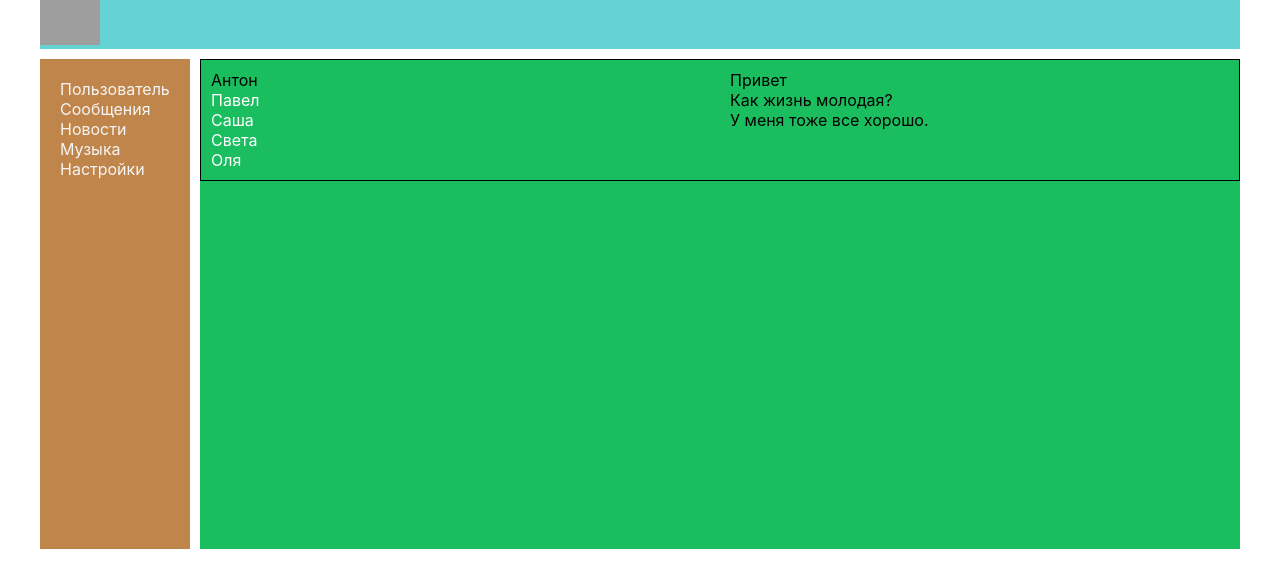
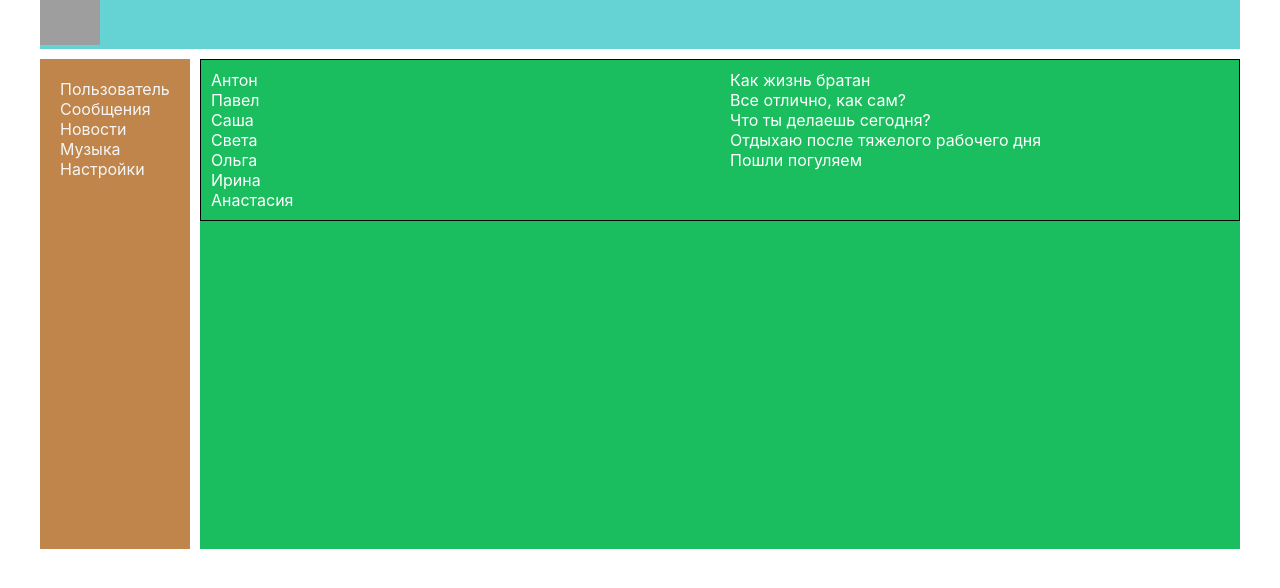
Before and after one commit to FedoseevDS/JS-react-learn, a React (Create React App) app: page /dialogs in a window 1280 px wide. Shown: the top 588 px of the page. Built offline with nearby package versions, Linux system fonts and the light colour scheme; grey boxes are pictures that could not be loaded.

Commit message:
Added the map method to the Dialog, MyPosts directory

```diff
--- a/src/components/Dialogs/Dialogs.jsx
+++ b/src/components/Dialogs/Dialogs.jsx
@@ -1,33 +1,57 @@
-import React from 'react';
-import s from './Dialogs.module.css';
+import React from "react";
+import s from "./Dialogs.module.css";
+import { NavLink } from "react-router-dom";
+
+const DialogItem = (props) => {
+  let path = "dialogs" + props.id;
+
+  /* props.name, props.id */
+
+  return (
+    <div className={s.dialog + " " + s.active}>
+      <NavLink to="#">{props.name}</NavLink>{" "}
+    </div>
+  );
+};
+
+const Message = (props) => {
+  return <div className={s.message}>{props.message}</div>;
+};
+
+let dialogs = [
+  { id: 1, name: "Антон" },
+  { id: 2, name: "Павел" },
+  { id: 3, name: "Саша" },
+  { id: 4, name: "Света" },
+  { id: 5, name: "Ольга" },
+  { id: 6, name: "Ирина" },
+  { id: 7, name: "Анастасия" },
+];
+
+let dialogsElements = dialogs.map( d => <DialogItem name={d.name} id={d.id} /> );
+
+
+let messages = [
+  { id: 1, message: "Как жизнь братан" },
+  { id: 2, message: "Все отлично, как сам?" },
+  { id: 3, message: "Что ты делаешь сегодня?" },
+  { id: 4, message: "Отдыхаю после тяжелого рабочего дня" },
+  { id: 5, message: "Пошли погуляем" },
+];
+
+let messagesElements = messages.map ( m => <Message message={m.message} id={m.id} /> );
 
 const Dialog = (props) => {
   return (
     <div className={s.dialogs}>
       <div className={s.dialogs_items}>
-                <div className={s.dialog + ' ' + s.active}>
-                    Антон
+        {dialogsElements}
       </div>
-                <div className={s.dialog}>
-                    Павел
-                </div>
-                <div className={s.dialog}>
-                    Саша
-                </div>
-                <div className={s.dialog}>
-                    Света
-                </div>
-                <div className={s.dialog}>
-                    Оля
+      <div className={s.messages}>
+        {messagesElements}
       </div>
     </div>
-             <div className={s.messages}>
-                <div className={s.message}>Привет</div>
-                <div className={s.message}>Как жизнь молодая?</div>
-                <div className={s.message}>У меня тоже все хорошо.</div>
-             </div>
-        </div>
-    )
-}
+  );
+};
 
 export default Dialog;
--- a/src/components/Dialogs/Dialogs.module.css
+++ b/src/components/Dialogs/Dialogs.module.css
@@ -9,21 +9,19 @@
 }
 
 .dialogs_items .active {
-    color: black;
+    color: rgb(215, 218, 148);
 }
 
-.dialog {
+.dialog a {
     color: white;
+    text-decoration: none;
 }
 
-.dialog:hover {
+.dialog a:hover {
     color: black;
 }
 
 .messages {
     padding: 10px;
+    color: white;
 }
-
-.message {
-
-}
--- a/src/components/Header/Header.module.css
+++ b/src/components/Header/Header.module.css
@@ -1,9 +1,9 @@
-.header img { /* . - импортирую класс из js */
-  width: 5%; /* ширина элемента */
-  height: auto; /* высота элемента */
+.header img {
+  width: 5%;
+  height: auto;
 }
 
-.header { /* импортирую класс из js */
-  grid-area: h; /* дал название элементу, для расположения его в сетке */
-  background-color: rgb(101, 211, 211); /* присвоил цвет области */
+.header {
+  grid-area: h;
+  background-color: rgb(101, 211, 211);
 }
--- a/src/components/Navbar/Navbar.jsx
+++ b/src/components/Navbar/Navbar.jsx
@@ -13,6 +13,10 @@ let c2 = 'active';
 'item active'
 let classes = c1 + ' ' + c2;
 let classesNew = `${n.item} ${n.active}`; */
+
+const DialogItem = () => {
+
+}
 
 const Navbar = () => { // создал функцию с переменной Navbar
     return (
--- a/src/components/Navbar/Navbar.module.css
+++ b/src/components/Navbar/Navbar.module.css
@@ -13,6 +13,10 @@
   color: rgb(19, 21, 22);
 }
 
-.item a.active {
+/* .item a:active {
   color: goldenrod;
+} */
+
+.item a:focus {
+  color: brown;
 }
--- a/src/components/Profile/MyPosts/MyPosts.jsx
+++ b/src/components/Profile/MyPosts/MyPosts.jsx
@@ -1,20 +1,39 @@
-import React from 'react'; // импортирую компонент
-/* import s from './MyPosts.module.css'; */
-import Post from './Post/Post';
+import React from "react"; // импортирую компонент
+import s from "./MyPosts.module.css";
+import Post from "./Post/Post";
 
-const MyPosts = () => { // создал стрелочную функцию
-    return ( // возвращает результат
-    <div> {/* тег блока */}
-      My posts
-      <div> {/* закрывающий тег блока */}
-        <textarea></textarea> {/* место для ввода больших текстовых сообщений */}
-        <button>Добавить пост</button>
-        <button>Удалить текст</button>
-      </div> {/* закрывающий тег */}
-      <Post message='Hi, how are you?' likeCount='- 20' />
-      <Post message="It's my first post" likeCount='- 25' />
+const MyPosts = (props) => {
+
+  let posts = [
+    {message: 'Сегодня пришла заработная плата, я был не много удивлен', likeCount: 20},
+    {message: 'У моей собаки что с настроением', likeCount: 25},
+    {message: 'Что делать когда хочеться выпить, а нельзя?', likeCount: 32},
+    {message: 'Почему не могу оторваться от ее глаз?', likeCount: 12},
+    {message: 'Луна оказывается не белая!', likeCount: 17},
+  ]
+
+  let postsElements = posts.map( p => <Post message={p.message} likeCount={p.likeCount} />);
+
+  return (
+    <div className={s.posts_block}>
+      <h3>My posts</h3>
+      <div>
+        <div>
+          <textarea></textarea>
+        </div>
+        <div className={s.button_item}>
+          <button>Добавить пост</button>
+          <button>Удалить текст</button>
+        </div>
+      </div>
+      <div className={s.posts}>
+        {postsElements}
+
+        {/* <posts id={posts[0].id} message={posts[0].message} likeCount={posts[0].likeCount} />
+        <posts id={posts[1].id} message={posts[1].message} likeCount={posts[1].likeCount} /> */}
+      </div>
     </div>
-  )
-}
+  );
+};
 
 export default MyPosts; // экспортирую функцию в проект
--- a/src/components/Profile/MyPosts/MyPosts.module.css
+++ b/src/components/Profile/MyPosts/MyPosts.module.css
@@ -0,0 +1,8 @@
+.posts_block {
+  padding: 10px;
+}
+
+.posts {
+  margin-top: 0px;
+  color: black;
+}
--- a/src/components/Profile/MyPosts/Post/Post.jsx
+++ b/src/components/Profile/MyPosts/Post/Post.jsx
@@ -1,19 +1,19 @@
-import React from 'react'; // импортирую компонент
-import s from './Posts.module.css'; // создал модульный класс для css
-import ocean from '../../../img/ocean.png';
+import React from "react"; // импортирую компонент
+import s from "./Posts.module.css"; // создал модульный класс для css
+import ocean from "../../../img/ocean.png";
 
 /* console.log(props.message); */
 
-const Post = (props) => { // создал стрелочную функцию
-    return ( // возвращает результат
-      <div className={s.item}> {/* тег блока, с классом для css */}
-        <img className={s.img} src={ocean} alt=''/>
-        {props.message}
-          <div>
+const Post = (props) => {
+  return (
+    <div className={s.item}>
+      <img className={s.img} src={ocean} alt="" />
+      {props.message}
+      <div>
         <span>Like</span> {props.likeCount}
       </div>
     </div>
-  )
-}
+  );
+};
 
 export default Post; // экспортирую функцию в проект
--- a/src/components/Profile/MyPosts/Post/Posts.module.css
+++ b/src/components/Profile/MyPosts/Post/Posts.module.css
@@ -1,8 +1,8 @@
 .item { /* подключил класс */
   color: black; /* цвет заливки строки */
-  width: 250px;
+  width: 100%;
   border: 1px solid;
-  margin: 0 0 20px 0;
+  margin: 10px 0 0 0;
 }
 
 .item .img {
--- a/src/components/Profile/Profile.jsx
+++ b/src/components/Profile/Profile.jsx
@@ -1,12 +1,11 @@
 import React from "react";
 import MyPosts from "./MyPosts/MyPosts";
-import s from "./Profile.module.css";
+import ProfileInfo from "./Profileinfo/Profileinfo";
 
 const Profile = () => {
   return (
-    <div className={s.content}>
-      <img src="https://abali.ru/wp-content/uploads/2012/12/nordkapp_1680x1050.jpg" alt="" />
-      <div>ava + description</div>
+    <div>
+      <ProfileInfo />
       <MyPosts />
     </div>
   );
--- /dev/null
+++ b/src/components/Profile/Profileinfo/ProfileInfo.module.css
@@ -0,0 +1,8 @@
+.content img {
+  width: 100%;
+  height: 300px;
+}
+
+.description_block {
+  padding: 10px;
+}
--- /dev/null
+++ b/src/components/Profile/Profileinfo/Profileinfo.jsx
@@ -0,0 +1,20 @@
+import React from "react";
+import s from "./ProfileInfo.module.css";
+
+const ProfileInfo = () => {
+  return (
+    <div>
+      <div className={s.content}>
+        <img
+          src="https://abali.ru/wp-content/uploads/2012/12/nordkapp_1680x1050.jpg"
+          alt=""
+        />
+      </div>
+      <div className={s.description_block}>
+        ava + description
+        </div>
+    </div>
+  );
+};
+
+export default ProfileInfo;
```
Lines whose indentation alone changed are shown as unchanged.
